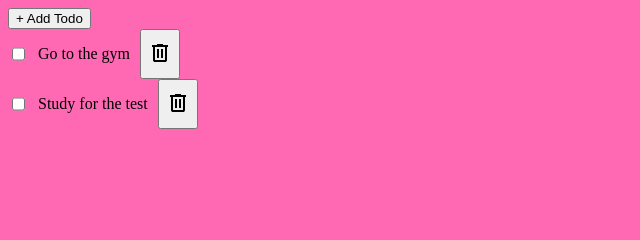
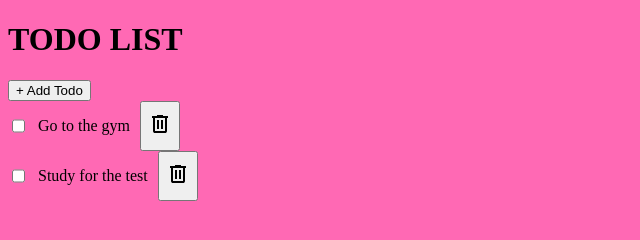
Before and after one commit to lucasbpaiva/todo-list, a website built with webpack: page src/main.html in a window 1280 px wide. Shown: the whole page, without its empty margins (0-640 px from the left). Built offline with nearby package versions, Linux system fonts and the light colour scheme.

Commit message:
add header

```diff
--- a/src/main.html
+++ b/src/main.html
@@ -6,6 +6,7 @@
     <title>Todo List</title>
 </head>
 <body>
+    <h1>TODO LIST</h1>
     <button class="addTodoBtn">&plus; Add Todo</button>
 
     <div class="container"></div>
```
